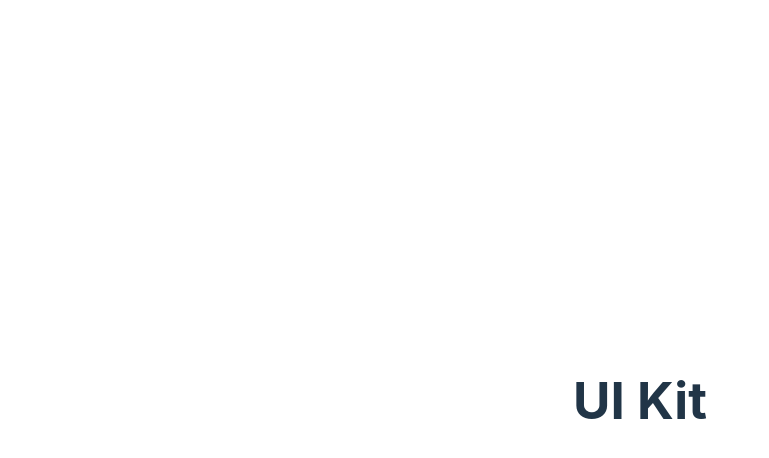
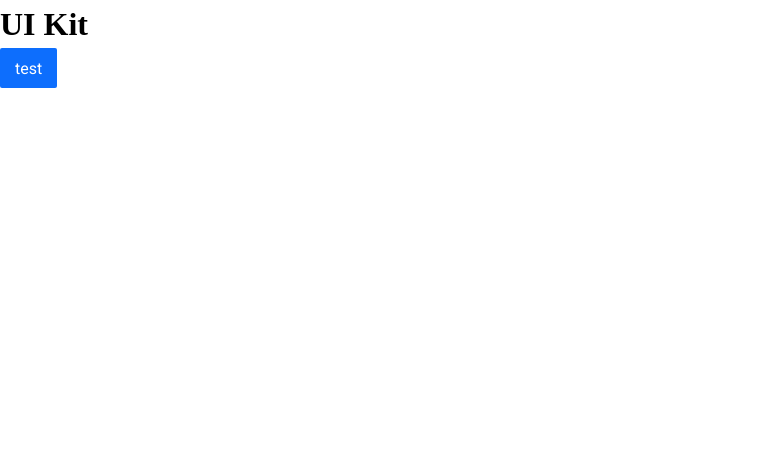
Before and after one commit to webdevelop-pro/ui-kit, a Vue app: page / in a window 1280 px wide. Shown: the top 458 px of the page, without its empty margins (0-769 px from the left). Built offline with nearby package versions, Linux system fonts and the light colour scheme.

Commit message:
add fonts and reset style and small fix for button

```diff
--- a/src/App.vue
+++ b/src/App.vue
@@ -1,10 +1,11 @@
 <script setup lang="ts">
-import { UiKit } from "./components/UiKit";
+import { UiKit } from "@/components/UiKit";
 </script>
 
 <template>
-	<UiKit />
+  <UiKit />
 </template>
 
-<style scoped>
+<style lang="sass">
+@import 'styles/index.scss'
 </style>
--- a/src/components/BaseButton/BaseButton.vue
+++ b/src/components/BaseButton/BaseButton.vue
@@ -1,24 +1,25 @@
 <script lang="ts" setup>
-import { withDefaults, computed } from 'vue';
+	import { withDefaults, computed } from 'vue';
+	import BaseSpinner from '@/components/BaseSpinner';
 
-const props = withDefaults(defineProps<{
-		tag?: 'button' | 'a' | 'router-link';
-		size?: 'large' | 'medium' | 'small' | 'x-small';
-		variant?: 'outlined' | 'link';
-		color?: 'primary' | 'secondary' | 'success' | 'warning' | 'danger';
-		block?: boolean;
-		disabled?: boolean;
-		loading?: boolean;
-		squared?: boolean;
-		pill?: boolean;
-		iconPlacement?: 'none' | 'left' | 'right' | 'both';
-	}>(),
-	{
+	interface Props {
+		tag?: 'button' | 'a' | 'router-link'
+		size?: 'large' | 'medium' | 'small' | 'x-small'
+		variant?: 'outlined' | 'link'
+		color?: 'primary' | 'secondary' | 'success' | 'warning' | 'danger'
+		block?: boolean
+		disabled?: boolean
+		loading?: boolean
+		squared?: boolean
+		pill?: boolean
+		iconPlacement?: 'none' | 'left' | 'right' | 'both'
+	}
+	const props = withDefaults(defineProps<Props>(), {
 		size: 'medium',
 		color: 'primary',
 		tag: 'button',
 		iconPlacement: 'none',
-	});
+	})
 
 	const btnClasses = computed(() => {
 		let classes = `is--color-${props.color} `;
@@ -42,6 +43,11 @@ const props = withDefaults(defineProps<{
     >
       <slot>Button</slot>
     </div>
+	  <BaseSpinner
+		  v-if="loading"
+		  show
+		  small
+	  />
   </component>
 </template>
 
@@ -53,6 +59,7 @@ const props = withDefaults(defineProps<{
 	align-items: center
 	border: unset
 	font-family: $base-button-font-family
+	font-weight: 400
 	height: $base-button-height
 	color: $base-button-color
 	background-color: transparent
--- a/src/components/BaseButton/variables.sass
+++ b/src/components/BaseButton/variables.sass
@@ -1,4 +1,4 @@
-$base-button-font-family: sans-serif
+$base-button-font-family: 'Roboto'
 $base-button-font-size: 16px
 $base-button-color: white
 $base-button-height: 40px
--- a/src/components/BaseSpinner/BaseSpinner.vue
+++ b/src/components/BaseSpinner/BaseSpinner.vue
@@ -1,11 +1,44 @@
+<script lang="ts" setup>
+import { computed } from 'vue';
+
+const props = defineProps<{
+	show: boolean,
+	opaque?: boolean,
+	full?: boolean,
+	small?: boolean,
+}>();
+
+const svgViewBox = computed(() => {
+	if (props.small) {
+		return '21.904761904761905 21.904761904761905 43.80952380952381 43.80952380952381';
+	}
+	return '22.857142857142858 22.857142857142858 45.714285714285715 45.714285714285715';
+});
+
+const circleSizeAttrs = computed(() => {
+	if (props.small) {
+		return {
+			cx: 43.80952380952381,
+			cy: 43.80952380952381,
+			strokeWidth: 3.8095238095238093,
+		};
+	}
+	return {
+		cx: 45.714285714285715,
+		cy: 45.714285714285715,
+		strokeWidth: 5.714285714285714,
+	};
+});
+
+</script>
 <template>
   <transition
     name="fade"
   >
     <div
-			v-show="show"
+      v-show="props.show"
       class="BaseSpinner spinner"
-			:class="{ 'is--opaque': opaque, 'is--full': full, 'is--small': small, }"
+      :class="{ 'is--opaque': props.opaque, 'is--full': props.full, 'is--small': props.small, }"
     >
       <!-- eslint-disable vuejs-accessibility/aria-props -->
       <div
@@ -37,50 +70,7 @@
   </transition>
 </template>
 
-<script lang="ts">
-import { defineComponent, computed } from 'vue';
-
-export default defineComponent({
-	name: 'BaseSpinner',
-	props: {
-		show: Boolean,
-		opaque: Boolean,
-		full: Boolean,
-		small: Boolean,
-	},
-	setup(props) {
-		const svgViewBox = computed(() => {
-			if (props.small) {
-				return '21.904761904761905 21.904761904761905 43.80952380952381 43.80952380952381';
-			}
-			return '22.857142857142858 22.857142857142858 45.714285714285715 45.714285714285715';
-		});
-
-		const circleSizeAttrs = computed(() => {
-			if (props.small) {
-				return {
-					cx: 43.80952380952381,
-					cy: 43.80952380952381,
-					strokeWidth: 3.8095238095238093,
-				};
-			}
-			return {
-				cx: 45.714285714285715,
-				cy: 45.714285714285715,
-				strokeWidth: 5.714285714285714,
-			};
-		});
-
-		return {
-			svgViewBox,
-			circleSizeAttrs,
-		};
-	},
-});
-</script>
-
 <style lang="sass">
-@import '~Styles/_variables'
 .spinner
 	position: absolute
 	width: 100%
@@ -94,7 +84,7 @@ export default defineComponent({
 	display: flex
 	align-items: center
 	justify-content: center
-	color: $boulder
+	color: #343D45
 	&.is--opaque
 		background-color: #fff
 	&.is--full
--- a/src/components/UiKit/UiKit.vue
+++ b/src/components/UiKit/UiKit.vue
@@ -1,10 +1,11 @@
 <script setup lang="ts">
-
+import { BaseButton } from '@/components/BaseButton'
 
 </script>
 
 <template>
-	<h1>UI Kit</h1>
+  <h1>UI Kit</h1>
+	<BaseButton>test</BaseButton>
 </template>
 
 <style scoped>
--- a/src/main.ts
+++ b/src/main.ts
@@ -1,5 +1,5 @@
 import { createApp } from 'vue'
-import './style.css'
+
 import App from './App.vue'
 
 createApp(App).mount('#app')
--- /dev/null
+++ b/src/styles/_fonts.sass
@@ -0,0 +1 @@
+@import url('https://fonts.googleapis.com/css2?family=Roboto:ital,wght@0,300;0,400;0,500;0,600;0,700;1,300;1,400&display=swap')
--- /dev/null
+++ b/src/styles/_reset.sass
@@ -0,0 +1,82 @@
+/* Box sizing rules
+
+*
+  box-sizing: border-box
+  &::before, &::after
+    box-sizing: border-box
+
+/* Remove default margin
+
+body, h1, h2, h3, h4, p, figure, blockquote, dl, dd
+  margin: 0
+
+/* Remove list styles on ul, ol elements with a list role, which suggests default styling will be removed
+
+ul[role="list"], ol[role="list"]
+  list-style: none
+ul
+  margin: 0
+/* Set core root defaults
+
+html:focus-within
+  scroll-behavior: smooth
+
+/* Set core body defaults
+
+body
+  min-height: 100vh
+  text-rendering: optimizeSpeed
+  line-height: 1.5
+
+/* A elements that don't have a class get default styles
+
+a:not([class])
+  text-decoration-skip-ink: auto
+
+/* Make images easier to work with
+
+img, picture
+  max-width: 100%
+  display: block
+
+/* Inherit fonts for inputs and buttons
+
+input, button, textarea, select
+  font: inherit
+
+/* Remove all animations and transitions for people that prefer not to see them
+@media (prefers-reduced-motion: reduce)
+  html:focus-within
+    scroll-behavior: auto
+  *
+    animation-duration: 0.01ms !important
+    animation-iteration-count: 1 !important
+    transition-duration: 0.01ms !important
+    scroll-behavior: auto !important
+    &::before, &::after
+      animation-duration: 0.01ms !important
+      animation-iteration-count: 1 !important
+      transition-duration: 0.01ms !important
+      scroll-behavior: auto !important
+button
+  border: none
+  margin: 0
+  padding: 0
+  width: auto
+  overflow: visible
+
+  background: transparent
+
+  /* inherit font & color from ancestor */
+  color: inherit
+  font: inherit
+
+  /* Normalize `line-height`. Cannot be changed from `normal` in Firefox 4+. */
+  line-height: normal
+
+  /* Corrects font smoothing for webkit */
+  -webkit-font-smoothing: inherit
+  -moz-osx-font-smoothing: inherit
+
+  /* Corrects inability to style clickable `input` types in iOS */
+  -webkit-appearance: none
--- /dev/null
+++ b/src/styles/index.scss
@@ -0,0 +1,2 @@
+@import '_reset.sass';
+@import '_fonts.sass';
--- a/tsconfig.json
+++ b/tsconfig.json
@@ -19,6 +19,9 @@
     "noUnusedLocals": true,
     "noUnusedParameters": true,
     "noFallthroughCasesInSwitch": true,
+    "paths": {
+      "@/*": ["./src/*"]
+    }
   },
   "include": ["src/**/*.ts", "src/**/*.tsx", "src/**/*.vue"],
   "references": [{ "path": "./tsconfig.node.json" }]
--- a/vite.config.ts
+++ b/vite.config.ts
@@ -1,13 +1,13 @@
 import { defineConfig } from 'vite'
-import { fileURLToPath, URL } from 'node:url'
 import vue from '@vitejs/plugin-vue'
+import { join } from "path";
 
 // https://vitejs.dev/config/
 export default defineConfig({
   plugins: [vue()],
   resolve: {
     alias: {
-      '@': fileURLToPath(new URL('./src', import.meta.url))
+      "@": join(__dirname, "src"),
     }
-  }
+  },
 })
```
Also changed, not shown: 2 other files (tests, documents, lock files or other folders). Lines whose indentation alone changed are shown as unchanged.
